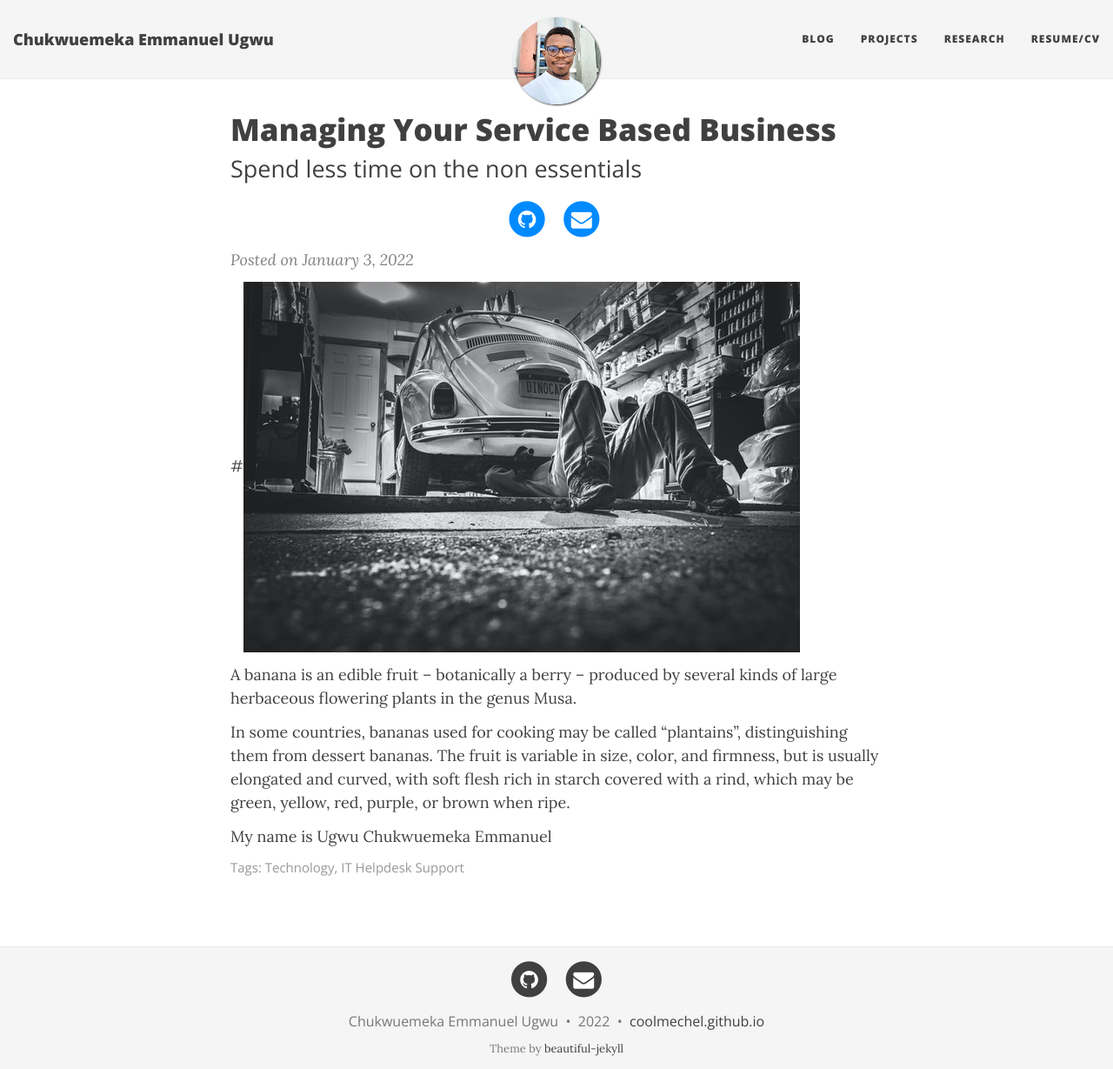
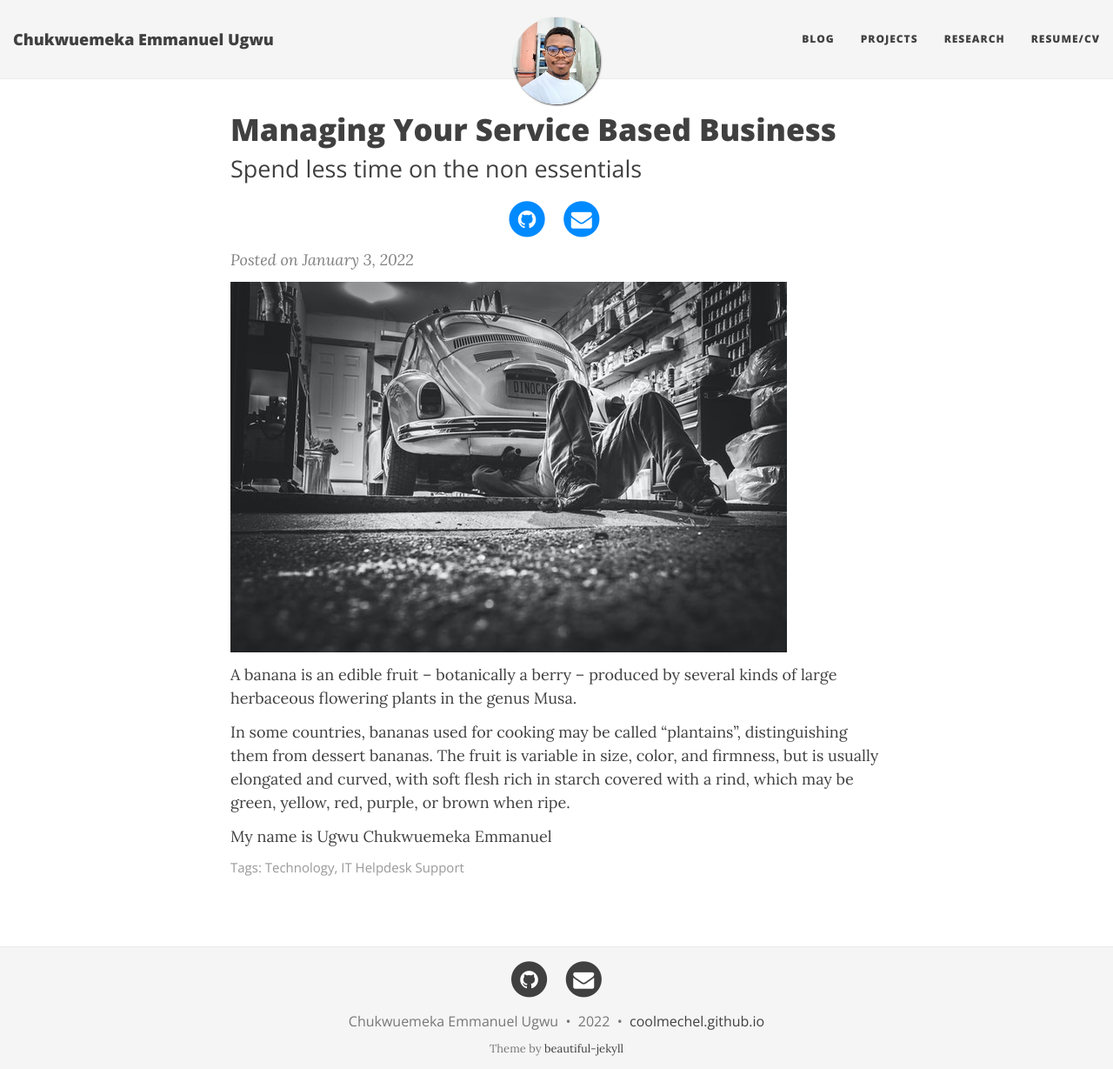
Before and after one commit to coolmechel/blog, a Jekyll site: the page built from _posts/2022-01-03-Testing-my-jekyll-blog-post.md, in a window 1280 px wide and 1229 px high. Shown: the whole window at 87% size. Built offline with Jekyll 4.4.1, drawn with Linux system fonts in a browser that asks for light colours; nearby versions of some CDN libraries; comment, search, counter and statistics services are not loaded.

Commit message:
Image issues
Uncommented the img tag

```diff
--- a/_posts/2022-01-03-Testing-my-jekyll-blog-post.md
+++ b/_posts/2022-01-03-Testing-my-jekyll-blog-post.md
@@ -9,7 +9,7 @@ published: true
 ---
 
 
-#![Focus on what matters](/img/mechanic.jpg "Mechanic workshop")
+![Focus on what matters](/img/mechanic.jpg "Mechanic workshop")
 
 A banana is an edible fruit – botanically a berry – produced by several kinds
 of large herbaceous flowering plants in the genus Musa.
```
